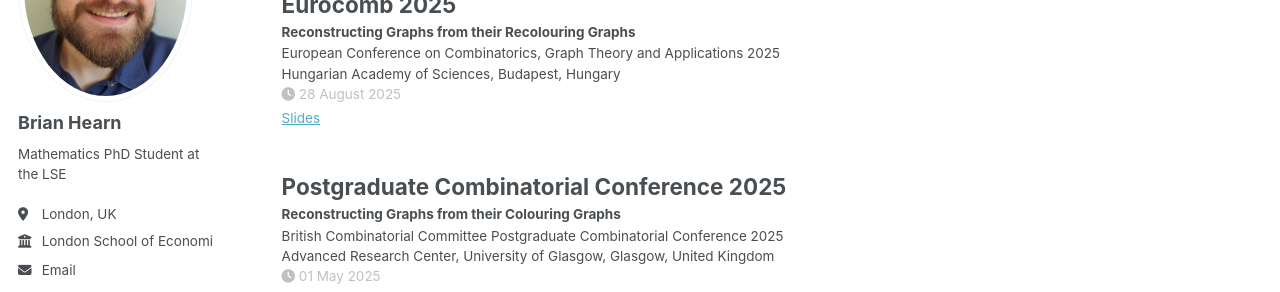
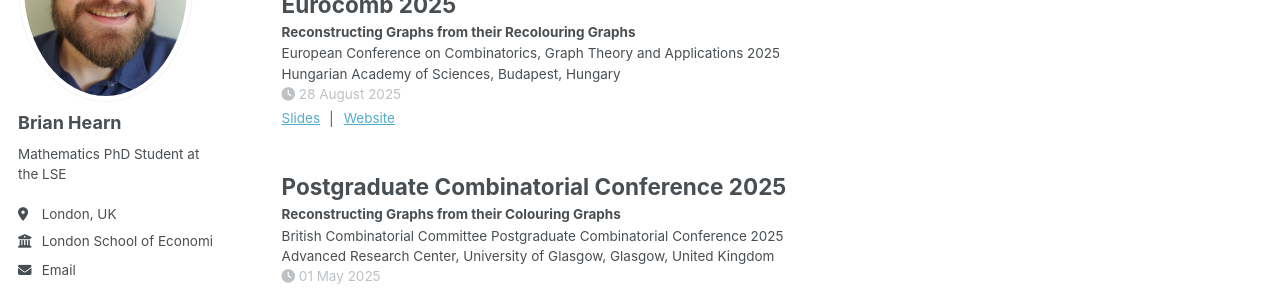
Before and after one commit to brian-hearn/brian-hearn.github.io, a Jekyll site: the page built from _pages/talks.html, in a window 1280 px wide. Shown: the part 228-520 px from the top of the page. Built offline with Jekyll 4.4.1, drawn with Linux system fonts in a browser that asks for light colours; a script bundle is joined from its source files by our own code; library files that are not in the unit come from our copies.

Commit message:
feat: more changes

```diff
--- a/_includes/archive-single-talk.html
+++ b/_includes/archive-single-talk.html
@@ -45,9 +45,24 @@
       <p class="page__meta"><i class="fa fa-clock" aria-hidden="true"></i> {% include read-time.html %}</p>
     {% endif %}
     {% if post.date %}<p class="page__meta"><i class="fa fa-clock" aria-hidden="true"></i> {{ post.date | date: '%d %B %Y' }}</p>{% endif %}
-    {% if post.slides %}
+    <!-- {% if post.slides %}
       <p class="archive__item-excerpt" itemprop="description">
         <a href="{{ base_path }}{{ post.slides }}" target="_blank">Slides</a>
+      </p>
+    {% endif %} -->
+    {% if post.slides or post.website %}
+      <p class="archive__item-excerpt" itemprop="description">
+        {% if post.slides %}
+          <a href="{{ base_path }}{{ post.slides }}" target="_blank">Slides</a>
+        {% endif %}
+
+        {% if post.slides and post.website %}
+          &nbsp;│&nbsp;
+        {% endif %}
+
+        {% if post.website %}
+          <a href="{{ post.website }}" target="_blank">Website</a>
+        {% endif %}
       </p>
     {% endif %}
     {% if post.excerpt %}<p class="archive__item-excerpt" itemprop="description">{{ post.excerpt | markdownify }}</p>{% endif %}
```
Also changed, not shown: _talks/2025-08-28-talk.md (+2 -1 lines), 3 other files.
